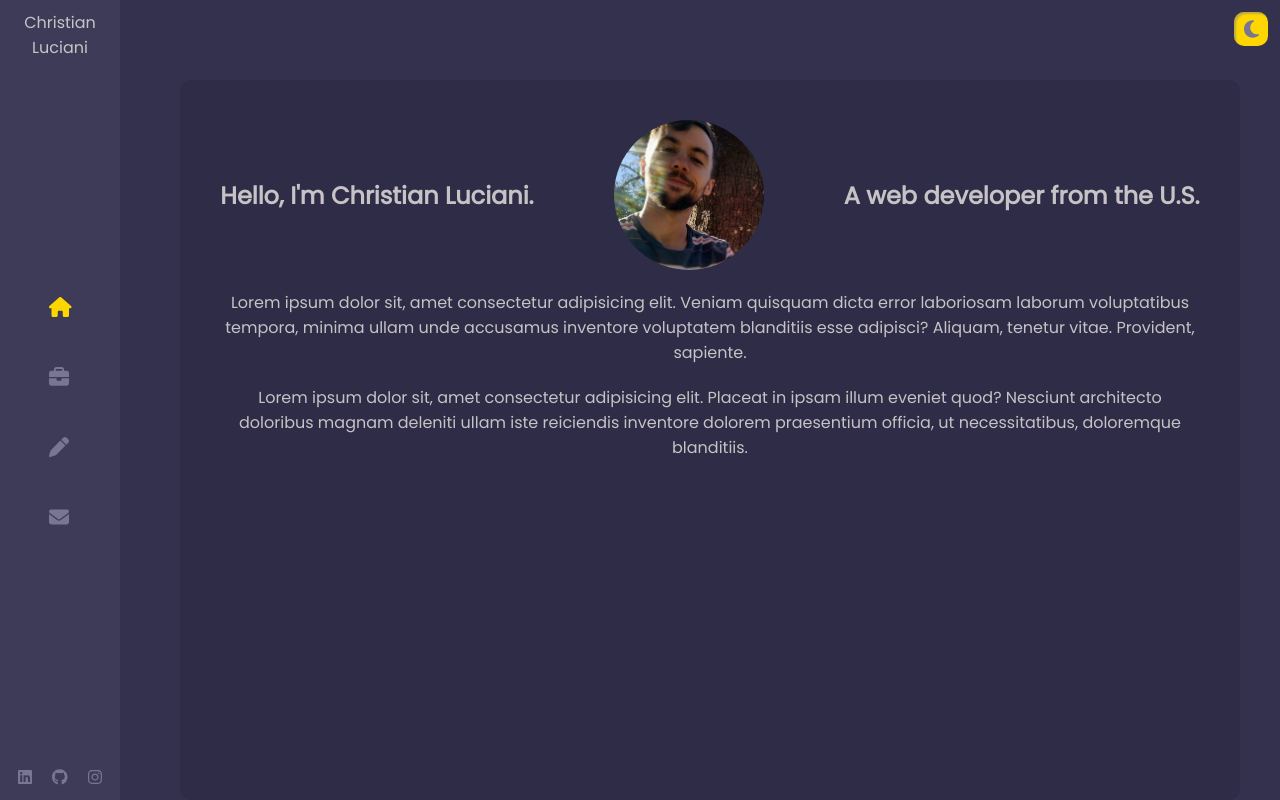
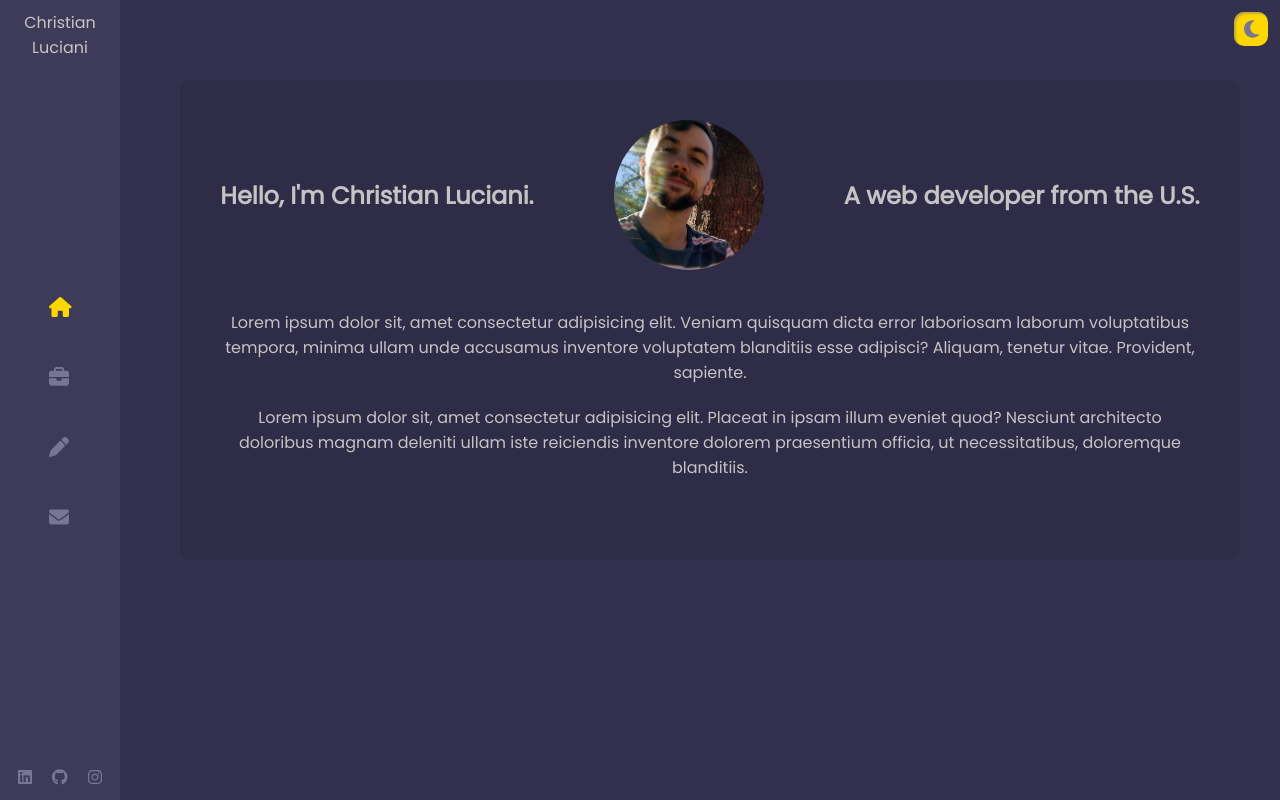
Before and after one commit to LucianiChristian/PersonalSite, a React (Create React App) app: page / in a window 1280 px wide. Built offline with nearby package versions, Linux system fonts and the light colour scheme.

Commit message:
Solve overflow issue

```diff
--- a/src/App.scss
+++ b/src/App.scss
@@ -13,6 +13,5 @@
 
 body {
     margin: 0;
-    overflow: hidden;
     min-height: 100vh;
 }
--- a/src/components/Home/Home.scss
+++ b/src/components/Home/Home.scss
@@ -2,7 +2,7 @@
     display: flex;
     flex-direction: column;
     align-items: center;
-    gap: 20px;
+    gap: 40px;
 
     height: 100%;
 
--- a/src/components/Layout/Layout.scss
+++ b/src/components/Layout/Layout.scss
@@ -1,8 +1,9 @@
 .page {
-    height: 100vh;
+    min-height: 100vh;
     padding-top: 80px;
     padding-left: 180px;
     padding-right: 40px;
+    overflow: auto;
 }
 
 @media (max-width: 600px) {
```
